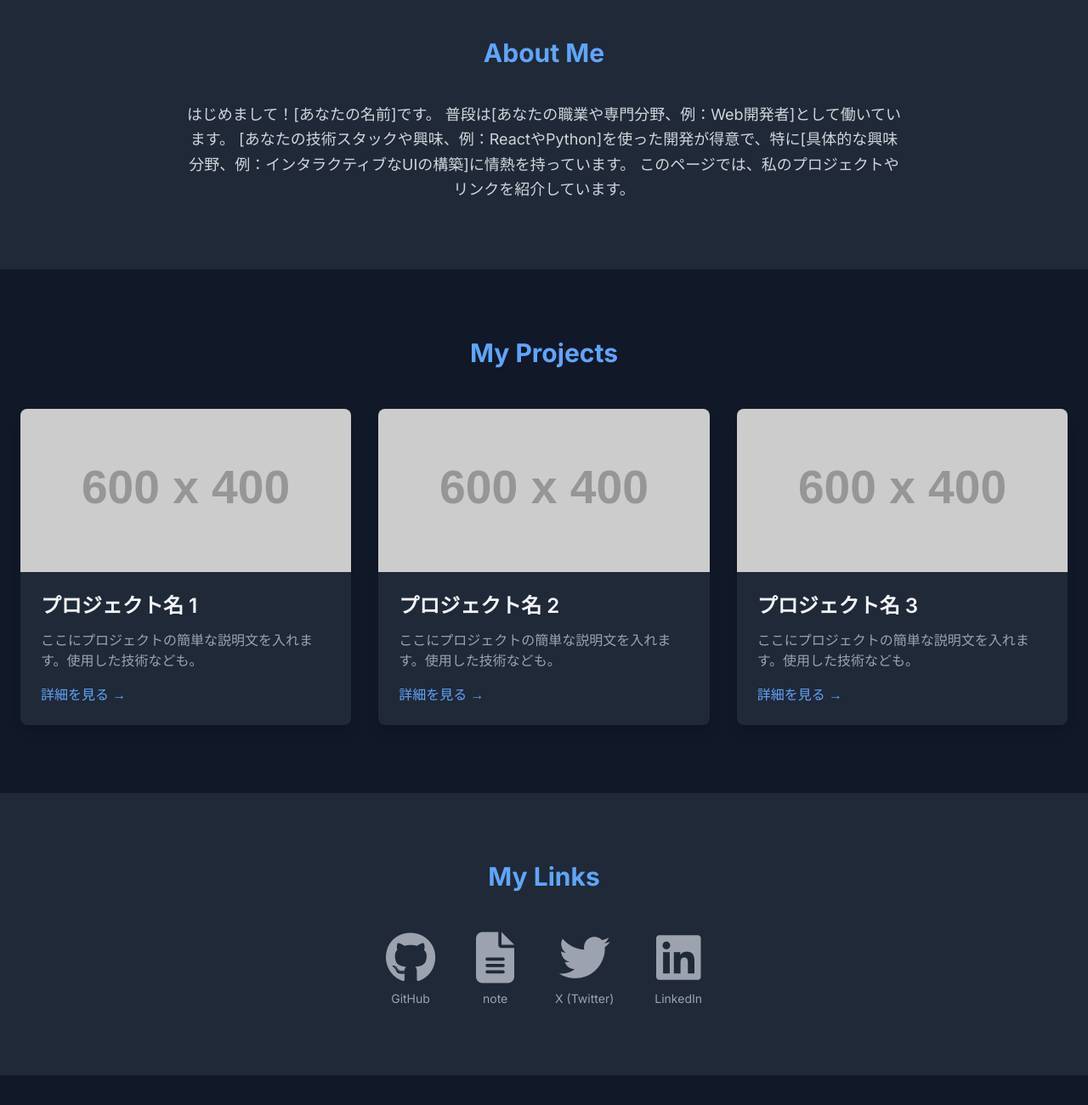
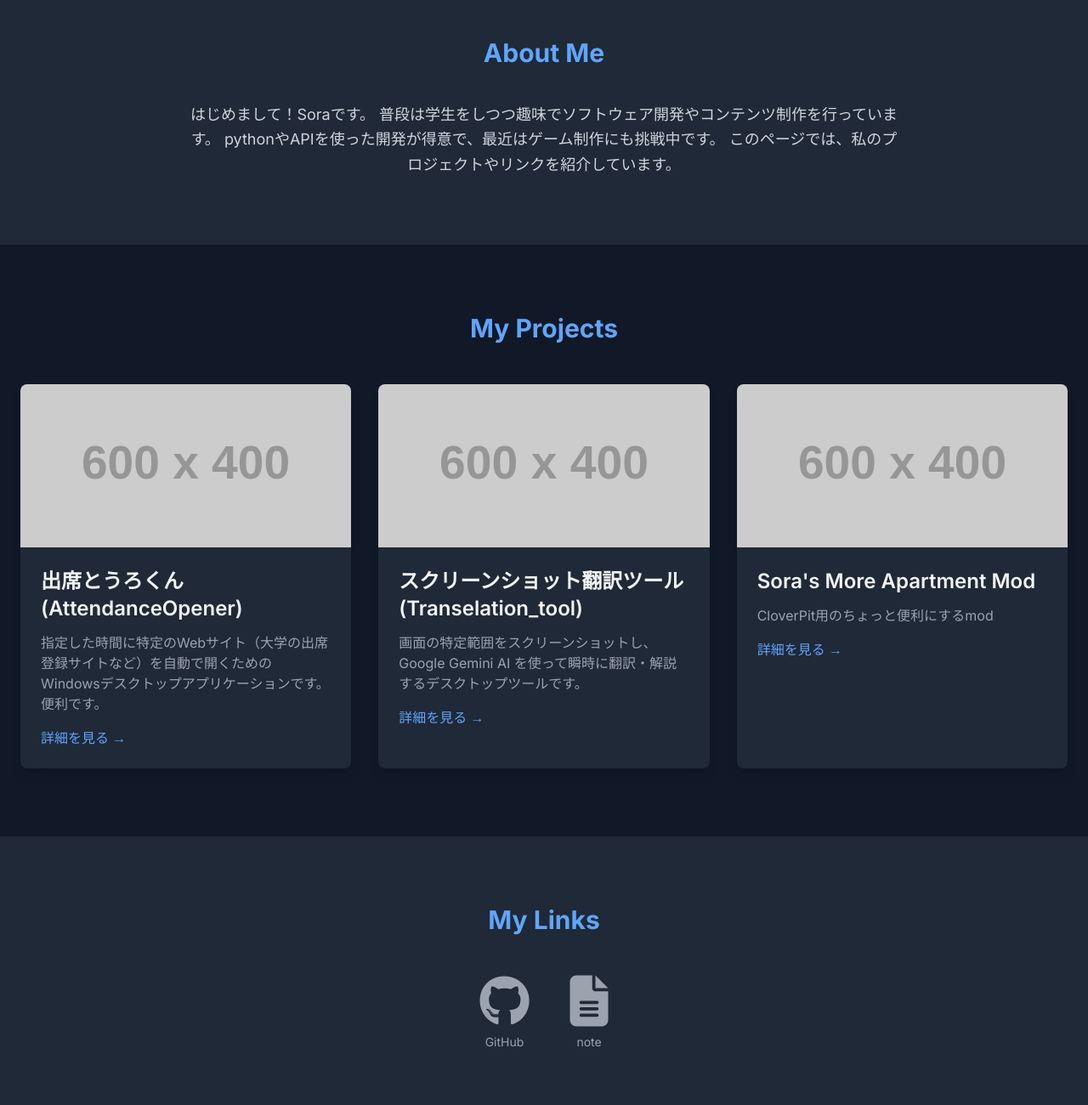
Before and after one commit to SetuyaSora/SetuyaSora.github.io, a plain HTML site: page index.html in a window 1280 px wide. Shown: the part 900-2200 px from the top of the page at 85% size. Drawn offline with nearby package versions, Linux system fonts and the light colour scheme; placeholder pictures from the web are drawn by us.

Commit message:
Update index.html

```diff
--- a/index.html
+++ b/index.html
@@ -84,8 +84,8 @@
                 <img src="Sora_icon_braun.png"
                      alt="プロフィール画像"
                      class="w-32 h-32 md:w-36 md:h-36 rounded-full mx-auto mb-6 border-4 border-blue-400 shadow-lg">
-                <h1 class="text-4xl md:text-5xl font-bold mb-4">YOUR NAME</h1>
-                <p class="text-xl md:text-2xl text-gray-200">Software Developer / Content Creator / Tech Enthusiast</p>
+                <h1 class="text-4xl md:text-5xl font-bold mb-4">Sora</h1>
+                <p class="text-xl md:text-2xl text-gray-200">Software Developer / Content Creator / Game Creator</p>
             </div>
         </section>
 
@@ -94,9 +94,9 @@
             <div class="container mx-auto px-6 max-w-4xl">
                 <h2 class="text-3xl font-bold text-center mb-10 text-blue-400">About Me</h2>
                 <p class="text-lg text-gray-300 leading-relaxed text-center">
-                    はじめまして！[あなたの名前]です。
-                    普段は[あなたの職業や専門分野、例：Web開発者]として働いています。
-                    [あなたの技術スタックや興味、例：ReactやPython]を使った開発が得意で、特に[具体的な興味分野、例：インタラクティブなUIの構築]に情熱を持っています。
+                    はじめまして！Soraです。
+                    普段は学生をしつつ趣味でソフトウェア開発やコンテンツ制作を行っています。
+                    pythonやAPIを使った開発が得意で、最近はゲーム制作にも挑戦中です。
                     このページでは、私のプロジェクトやリンクを紹介しています。
                 </p>
             </div>
@@ -116,8 +116,8 @@
                              alt="プロジェクト1の画像"
                              class="w-full h-48 object-cover">
                         <div class="p-6">
-                            <h3 class="text-2xl font-semibold mb-3">プロジェクト名 1</h3>
-                            <p class="text-gray-400 mb-4">ここにプロジェクトの簡単な説明文を入れます。使用した技術なども。</p>
+                            <h3 class="text-2xl font-semibold mb-3">出席とうろくん(AttendanceOpener)</h3>
+                            <p class="text-gray-400 mb-4">指定した時間に特定のWebサイト（大学の出席登録サイトなど）を自動で開くためのWindowsデスクトップアプリケーションです。便利です。</p>
                             <a href="#" class="text-blue-400 hover:text-blue-300 font-medium transition duration-300">詳細を見る &rarr;</a>
                         </div>
                     </div>
@@ -130,8 +130,8 @@
                              alt="プロジェクト2の画像"
                              class="w-full h-48 object-cover">
                         <div class="p-6">
-                            <h3 class="text-2xl font-semibold mb-3">プロジェクト名 2</h3>
-                            <p class="text-gray-400 mb-4">ここにプロジェクトの簡単な説明文を入れます。使用した技術なども。</p>
+                            <h3 class="text-2xl font-semibold mb-3">スクリーンショット翻訳ツール(Transelation_tool)</h3>
+                            <p class="text-gray-400 mb-4">画面の特定範囲をスクリーンショットし、Google Gemini AI を使って瞬時に翻訳・解説するデスクトップツールです。</p>
                             <a href="#" class="text-blue-400 hover:text-blue-300 font-medium transition duration-300">詳細を見る &rarr;</a>
                         </div>
                     </div>
@@ -144,8 +144,8 @@
                              alt="プロジェクト3の画像"
                              class="w-full h-48 object-cover">
                         <div class="p-6">
-                            <h3 class="text-2xl font-semibold mb-3">プロジェクト名 3</h3>
-                            <p class="text-gray-400 mb-4">ここにプロジェクトの簡単な説明文を入れます。使用した技術なども。</p>
+                            <h3 class="text-2xl font-semibold mb-3">Sora's More Apartment Mod</h3>
+                            <p class="text-gray-400 mb-4">CloverPit用のちょっと便利にするmod</p>
                             <a href="#" class="text-blue-400 hover:text-blue-300 font-medium transition duration-300">詳細を見る &rarr;</a>
                         </div>
                     </div>
@@ -161,29 +161,19 @@
                 <div class="flex flex-wrap justify-center items-center gap-8 md:gap-12">
 
                     <!-- GitHub -->
-                    <a href="YOUR_GITHUB_URL" target="_blank" rel="noopener noreferrer" class="text-gray-400 hover:text-blue-400 transition-all duration-300 link-icon text-center">
+                    <a href="https://github.com/SetuyaSora" target="_blank" rel="noopener noreferrer" class="text-gray-400 hover:text-blue-400 transition-all duration-300 link-icon text-center">
                         <i class="fab fa-github text-5xl md:text-6xl"></i>
                         <p class="text-center mt-2 text-sm">GitHub</p>
                     </a>
 
                     <!-- Note -->
-                    <a href="YOUR_NOTE_URL" target="_blank" rel="noopener noreferrer" class="text-gray-400 hover:text-blue-400 transition-all duration-300 link-icon text-center">
+                    <a href="https://note.com/setuya_sora" target="_blank" rel="noopener noreferrer" class="text-gray-400 hover:text-blue-400 transition-all duration-300 link-icon text-center">
                         <!-- note.comのアイコンはFont Awesomeにないため、代替アイコン（例：記事） -->
                         <i class="fas fa-file-alt text-5xl md:text-6xl"></i>
                         <p class="text-center mt-2 text-sm">note</p>
                     </a>
 
-                    <!-- X (Twitter) -->
-                    <a href="YOUR_X_URL" target="_blank" rel="noopener noreferrer" class="text-gray-400 hover:text-blue-400 transition-all duration-300 link-icon text-center">
-                        <i class="fab fa-twitter text-5xl md:text-6xl"></i>
-                        <p class="text-center mt-2 text-sm">X (Twitter)</p>
-                    </a>
 
-                    <!-- LinkedIn (任意) -->
-                    <a href="YOUR_LINKEDIN_URL" target="_blank" rel="noopener noreferrer" class="text-gray-400 hover:text-blue-400 transition-all duration-300 link-icon text-center">
-                        <i class="fab fa-linkedin text-5xl md:text-6xl"></i>
-                        <p class="text-center mt-2 text-sm">LinkedIn</p>
-                    </a>
 
                 </div>
             </div>
@@ -196,7 +186,7 @@
                 <p class="text-lg text-gray-300 mb-10">
                     お仕事のご依頼やご相談、その他何かありましたらお気軽にご連絡ください。
                 </p>
-                <a href="mailto:YOUR_EMAIL@example.com"
+                <a href="mailto:setuya.work@gmail.com"
                    class="inline-block bg-blue-500 hover:bg-blue-600 text-white font-bold py-3 px-8 rounded-full text-lg transition duration-300 shadow-lg hover:shadow-xl transform hover:scale-105">
                     Send me an Email
                 </a>
```
